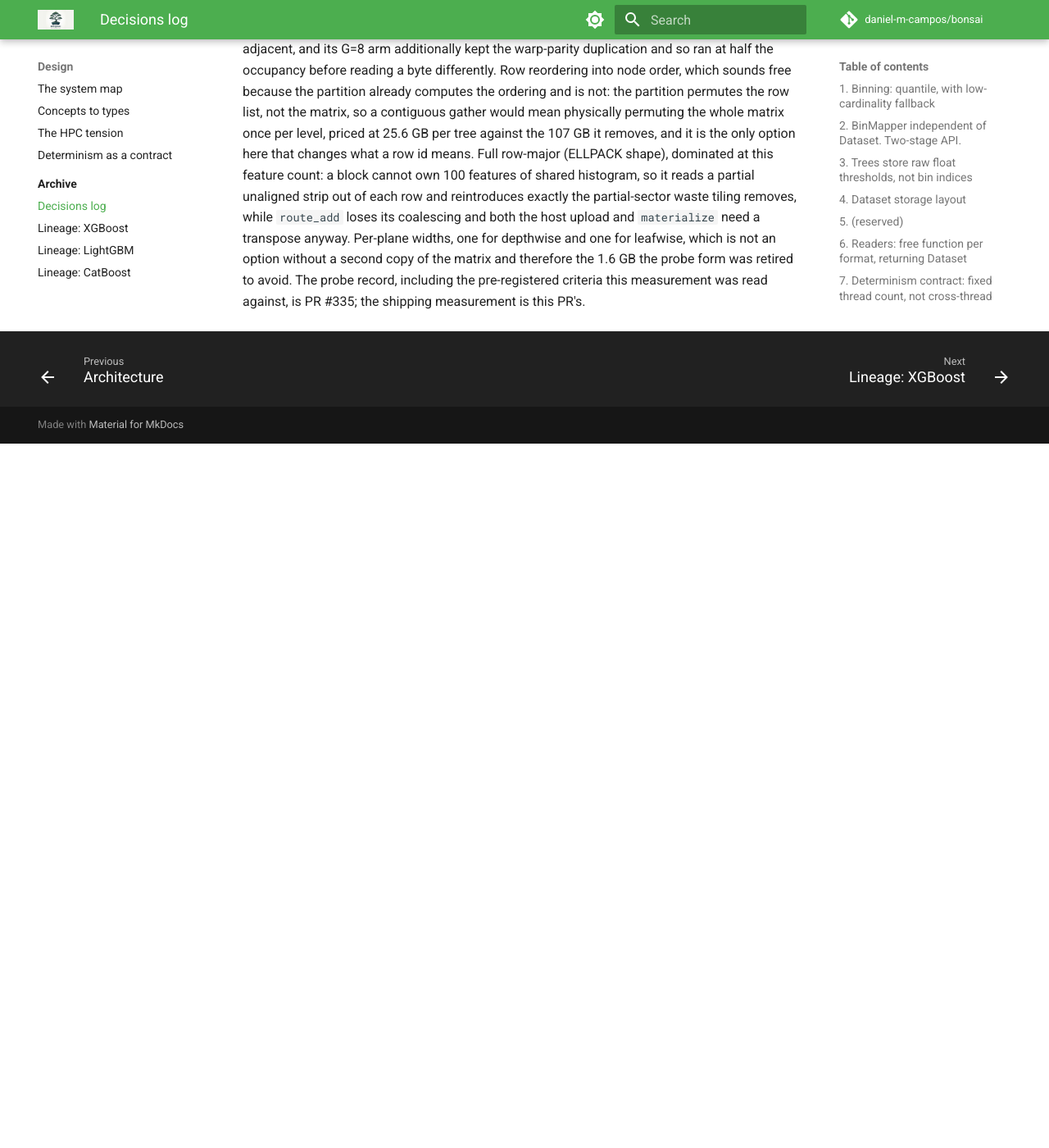
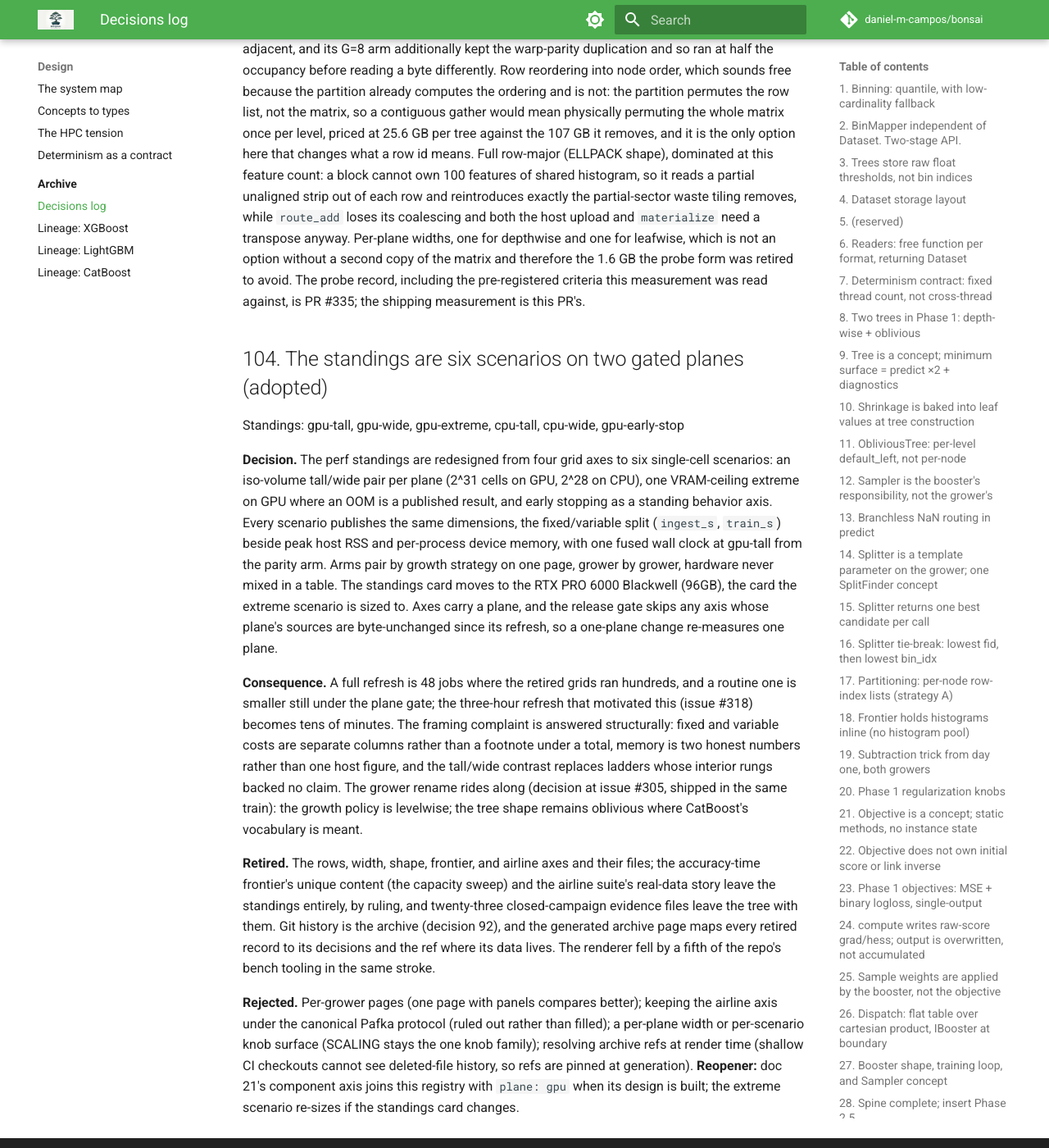
Before and after one commit to daniel-m-campos/bonsai, an MkDocs documentation site: the page built from docs/decisions.md, in a window 1280 px wide and 1400 px high, scrolled down 82436 px. Shown: the whole window at 82% size. Built offline with MkDocs 1.6.1 and Material for MkDocs 9.7.7, drawn with Linux system fonts in a browser that asks for light colours; comment, search, counter and statistics services are not loaded; before the commit the page ends 82977 px from its top, so only the background shows below that.

Commit message:
docs(method): the scenario protocol, decision 104

```diff
--- a/docs/decisions.md
+++ b/docs/decisions.md
@@ -1322,3 +1322,15 @@
 The histogram kernel the whole gap lived in falls 61%, and the depth-8 fit falls 34%. The crown reading is the one that matters: at this cell bonsai's depthwise arm was 59% behind XGBoost's trainer and is now inside 4%, which is a statistical tie at this pod's spread. Leafwise gains 10.5% for free, having never been the target, depth 4 is neutral at 0.8%, and `r2_test` spans {0.8793, 0.8798} on both branches equally, the known flutter rather than a difference. The width is 8 and not 16 because one plane serves both growers and the choice is therefore joint: 16 is better for depthwise by 5% of fit and worse for leafwise by 15.9%, which fails the pre-registered 5% leaf-plane bar, and it fails it for the reason doc 20's lever 4 predicted, since a leafwise round histograms one node and a tile-narrowed grid stops filling the device. 8 passes every pre-registered bar and improves both planes, so it ships, and the depthwise width question is not closed but priced: **reopener,** an adaptive accumulator width (16-bit or quantised sub-histograms, named and never opened in doc 20) would halve the tile's shared cost and put 16 or wider back on the table for both planes at once.
 
 **Rejected.** Feature grouping at fixed layout, refuted by measurement in PR #332: it varied the block's feature width while the plane stayed feature-major, so it paid a G-fold shared footprint and collected none of the gather benefit, which exists only when the bytes a block needs are adjacent, and its G=8 arm additionally kept the warp-parity duplication and so ran at half the occupancy before reading a byte differently. Row reordering into node order, which sounds free because the partition already computes the ordering and is not: the partition permutes the row list, not the matrix, so a contiguous gather would mean physically permuting the whole matrix once per level, priced at 25.6 GB per tree against the 107 GB it removes, and it is the only option here that changes what a row id means. Full row-major (ELLPACK shape), dominated at this feature count: a block cannot own 100 features of shared histogram, so it reads a partial unaligned strip out of each row and reintroduces exactly the partial-sector waste tiling removes, while `route_add` loses its coalescing and both the host upload and `materialize` need a transpose anyway. Per-plane widths, one for depthwise and one for leafwise, which is not an option without a second copy of the matrix and therefore the 1.6 GB the probe form was retired to avoid. The probe record, including the pre-registered criteria this measurement was read against, is PR #335; the shipping measurement is this PR's.
+
+## 104. The standings are six scenarios on two gated planes (adopted)
+
+Standings: gpu-tall, gpu-wide, gpu-extreme, cpu-tall, cpu-wide, gpu-early-stop
+
+**Decision.** The perf standings are redesigned from four grid axes to six single-cell scenarios: an iso-volume tall/wide pair per plane (2^31 cells on GPU, 2^28 on CPU), one VRAM-ceiling extreme on GPU where an OOM is a published result, and early stopping as a standing behavior axis. Every scenario publishes the same dimensions, the fixed/variable split (`ingest_s`, `train_s`) beside peak host RSS and per-process device memory, with one fused wall clock at gpu-tall from the parity arm. Arms pair by growth strategy on one page, grower by grower, hardware never mixed in a table. The standings card moves to the RTX PRO 6000 Blackwell (96GB), the card the extreme scenario is sized to. Axes carry a plane, and the release gate skips any axis whose plane's sources are byte-unchanged since its refresh, so a one-plane change re-measures one plane.
+
+**Consequence.** A full refresh is 48 jobs where the retired grids ran hundreds, and a routine one is smaller still under the plane gate; the three-hour refresh that motivated this (issue #318) becomes tens of minutes. The framing complaint is answered structurally: fixed and variable costs are separate columns rather than a footnote under a total, memory is two honest numbers rather than one host figure, and the tall/wide contrast replaces ladders whose interior rungs backed no claim. The grower rename rides along (decision at issue #305, shipped in the same train): the growth policy is levelwise; the tree shape remains oblivious where CatBoost's vocabulary is meant.
+
+**Retired.** The rows, width, shape, frontier, and airline axes and their files; the accuracy-time frontier's unique content (the capacity sweep) and the airline suite's real-data story leave the standings entirely, by ruling, and twenty-three closed-campaign evidence files leave the tree with them. Git history is the archive (decision 92), and the generated archive page maps every retired record to its decisions and the ref where its data lives. The renderer fell by a fifth of the repo's bench tooling in the same stroke.
+
+**Rejected.** Per-grower pages (one page with panels compares better); keeping the airline axis under the canonical Pafka protocol (ruled out rather than filled); a per-plane width or per-scenario knob surface (SCALING stays the one knob family); resolving archive refs at render time (shallow CI checkouts cannot see deleted-file history, so refs are pinned at generation). **Reopener:** doc 21's component axis joins this registry with `plane: gpu` when its design is built; the extreme scenario re-sizes if the standings card changes.
--- a/docs/method/benchmark-protocol.md
+++ b/docs/method/benchmark-protocol.md
@@ -27,6 +27,16 @@
 | gpu-early-stop | perf | friedman1 (perf-synthetic) | fit_s ratio, time to stop | `results/gpu-early-stop-<date>.jsonl` | `python -m bonsai.bench run --spec gpu-early-stop` | 103 |
 
 The Grinsztajn suite is the only citable standings table: its 55 tasks were selected by third parties (Grinsztajn, Oyallon, Varoquaux 2022), which removes the selection-bias objection a self-picked suite can never answer. The internal campaign (`scripts/compare.py`) and the one-off probes (`scripts/probe_*.py`) still run, but they publish nothing standing: their closed rounds are listed in [the archive](results/archive.md).
+
+## Scenarios
+
+The perf division measures five scenarios and one behavior, not a grid. A scenario is a single (rows x cols) cell chosen to make one claim sharply, and every scenario publishes the same four dimensions so a reader never re-orients: `ingest_s`, the fixed cost of turning raw floats into the library's training structure, paid once per dataset however many fits follow; `train_s`, the variable cost, paid per fit and scaling with trees and depth; peak host RSS with its headroom over the shared input array; and on GPU scenarios peak device memory, per process via NVML, never the device-wide total (a co-tenant's allocation is not a measurement). One fused `fit(X, y)` wall clock is published at the tall GPU scenario for completeness, sourced from the refresh's parity arm rather than measured separately, because fixed-plus-variable is the workflow the two-step API serves and the fused call is the one-shot convenience.
+
+The scenarios: **gpu-tall** (16,777,216 x 128) and **gpu-wide** (131,072 x 16,384) are an iso-volume pair, the same 2^31 cells arranged to stress row-parallel and column-parallel machinery respectively, so their contrast isolates shape from size. **gpu-extreme** (67,108,864 x 1,024, 2^36 cells) is sized to the standings card's memory ceiling; an arm that cannot fit publishes its OOM as a result, because capacity is a claim. **cpu-tall** (2,097,152 x 128) and **cpu-wide** (16,384 x 16,384) repeat the pair at 2^28 cells: the CPU story is an advantage demonstration at sizes a workstation actually runs, not a race at sizes only a GPU should run. **gpu-early-stop** measures the behavior latency-sensitive users pay for: the per-round cost of carrying an eval set at fixed iterations, and the wall clock to a stopped model under patience.
+
+GPU is the primary division because it is the peak of the hardware, and the standings card is the RTX PRO 6000 Blackwell (96GB). Arms pair by growth strategy, the only fair pairing: depthwise against XGBoost, leafwise against LightGBM, levelwise against CatBoost, each on both planes. The panels page presents one grower at a time with its rival beside it and hardware never mixed within a table.
+
+**Plane gating.** Every axis declares its plane, and the release gate accepts an axis without a fresh refresh when the sources that could move it are byte-unchanged since its last one: the cpu digest covers the tree outside `src/cuda`, the gpu digest covers everything, and a bumped reference-library major invalidates both. A CPU-only change re-measures no GPU axis and vice versa; the refresh driver's `--only-stale` runs exactly what the digests demand. This is decision 40's bit-identity discipline applied to scheduling: what provably did not change is not re-measured.
 
 ## Datasets
 
```
Also changed, not shown: 1 other file.
